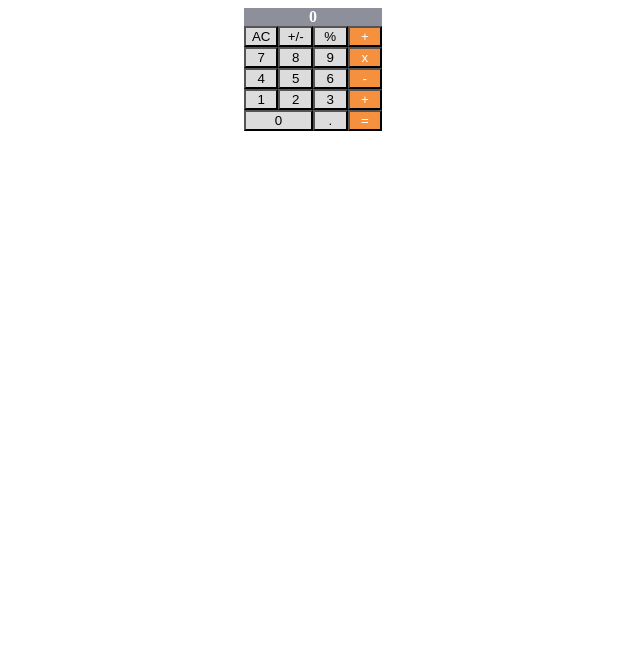
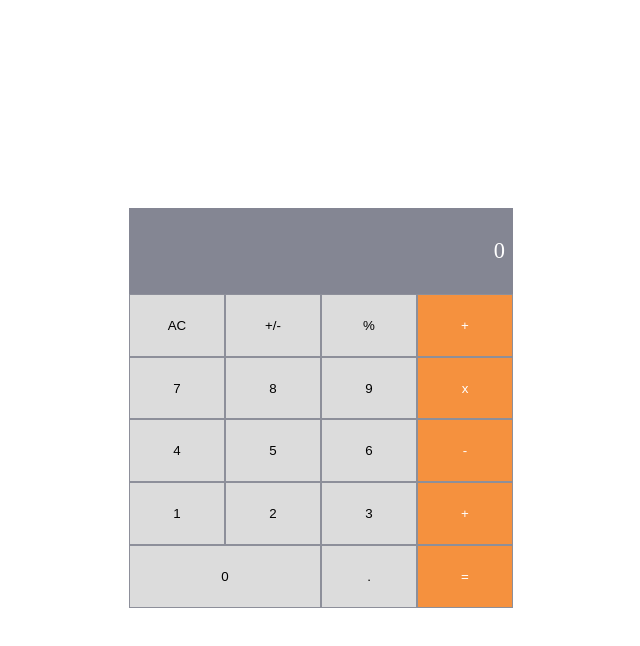
Before and after one commit to VaneCode/Math-magicians, a React (Create React App) app: page / in a window 1280 px wide. Shown: the top 646 px of the page, without its empty margins (327-967 px from the left). Built offline with nearby package versions, Linux system fonts and the light colour scheme.

Commit message:
Update CSS styles

```diff
--- a/src/index.css
+++ b/src/index.css
@@ -2,27 +2,44 @@
 :root {
   --white-color: rgb(255, 255, 255);
   --main-color: #f5913e;
-  --second-color: #8d8f9a;
+  --second-color: #848693;
   --third-color: #dcdcdc;
+  --four-color: #8d8f9a;
+}
+
+html {
+  box-sizing: border-box;
+  font-size: 100%;
+  scroll-behavior: smooth;
+}
+
+*,
+*::before,
+*::after {
+  box-sizing: inherit;
 }
 
 .divContainer {
   display: flex;
-  flex-direction: column;
-  justify-items: center;
-  align-items: center;
+  justify-content: center;
+  align-content: center;
+  width: 100vw;
+  height: 100vh;
 }
 
 .divCalculator {
   display: flex;
   flex-direction: column;
-  justify-items: center;
-  align-items: center;
+  justify-content: center;
+  align-content: center;
+  width: 30%;
 }
 
 .divButtons {
   display: grid;
   grid-template-columns: repeat(4, 1fr);
+  width: 100%;
+  height: 50%;
 }
 
 .divButtons :nth-child(18) {
@@ -32,17 +49,18 @@
 .divResult {
   background-color: var(--second-color);
   color: var(--white-color);
-  font-weight: bold;
-  text-align: right;
+  font-weight: 500;
+  font-size: 1.4rem;
   display: flex;
-  justify-content: center;
-  align-content: center;
-  grid-column: 4;
+  justify-content: flex-end;
+  align-items: center;
+  padding: 0.5rem;
   grid-column: span 4;
 }
 
 button {
   text-align: center;
+  border: 0.1rem solid var(--four-color);
 }
 
 .btnNumber {
```
